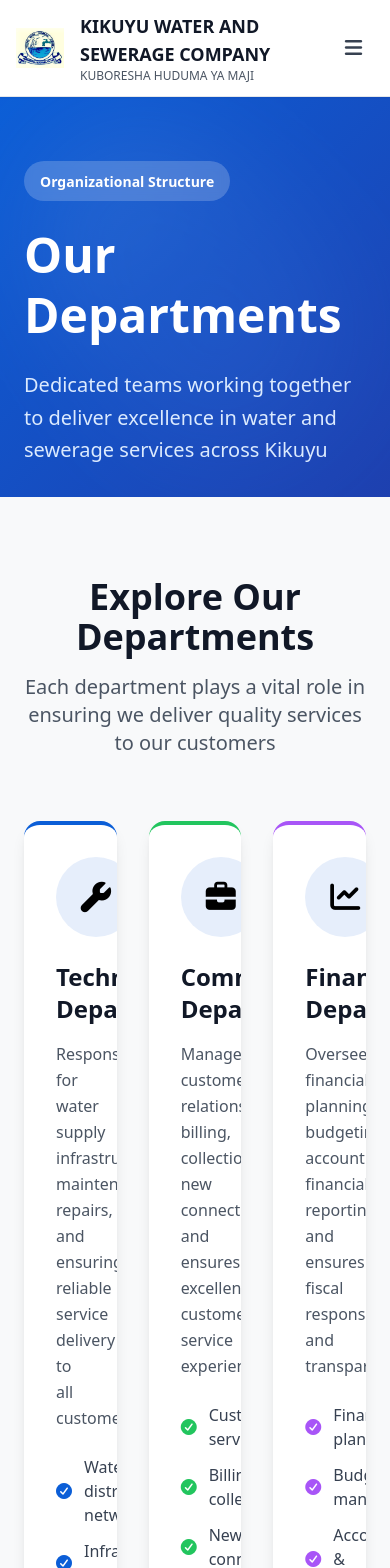
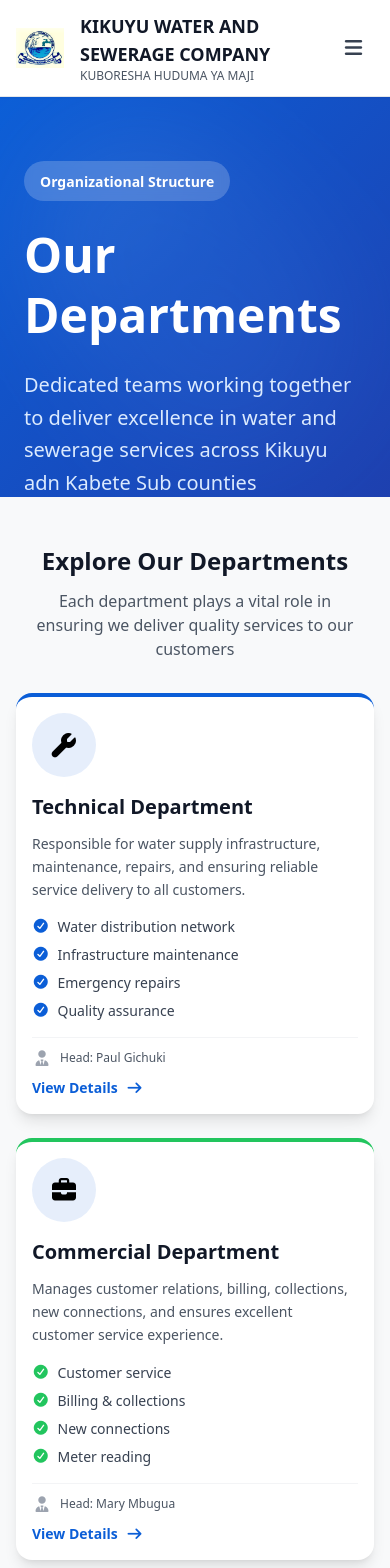
Before and after one commit to KikuyuWater/Kikuyu-Water, a React (Create React App) app in the folder kikuyu-water/: page /departments in a window 390 px wide. Shown: the top 1568 px of the page. Built offline with nearby package versions, Linux system fonts and the light colour scheme.

Commit message:
Make departments overview section mobile-friendly with responsive grid and spacing

```diff
--- a/kikuyu-water/src/pages/department-page/DepartmentsOverviewSection.jsx
+++ b/kikuyu-water/src/pages/department-page/DepartmentsOverviewSection.jsx
@@ -21,38 +21,38 @@ const DepartmentsOverviewSection = () => {
           id="dept-card-technical"
           className={`bg-white rounded-2xl shadow-lg hover:shadow-2xl transition overflow-hidden border-t-4 border-${dept.theme.color} group cursor-pointer`}
         >
-          <div className="p-8">
-            <div className="bg-primary/10 w-20 h-20 rounded-full flex items-center justify-center mb-6 group-hover:bg-primary group-hover:scale-110 transition-all">
+          <div className="p-4 sm:p-6 md:p-8">
+            <div className="bg-primary/10 w-16 h-16 sm:w-20 sm:h-20 rounded-full flex items-center justify-center mb-4 sm:mb-6 group-hover:bg-primary group-hover:scale-110 transition-all">
               <i
                 className={`fa-solid ${dept.icon} text-${
                   textColorMap[dept.theme.color]
-                } text-3xl group-hover:text-white transition`}
+                } text-2xl sm:text-3xl group-hover:text-white transition`}
               ></i>
             </div>
-            <h3 className="text-2xl font-bold text-gray-900 mb-4">
+            <h3 className="text-xl sm:text-2xl font-bold text-gray-900 mb-3 sm:mb-4">
               {dept.title}
             </h3>
-            <p className="text-gray-600 mb-6 leading-relaxed">
+            <p className="text-sm sm:text-base text-gray-600 mb-4 sm:mb-6 leading-relaxed">
               {dept.description}
             </p>
-            <div className="space-y-3 mb-6">
+            <div className="space-y-2 sm:space-y-3 mb-4 sm:mb-6">
               {dept.features.map((service, index) => (
-                <div className="flex items-center text-gray-700" key={index}>
+                <div className="flex items-start text-gray-700 text-sm sm:text-base" key={index}>
                   <i
-                    className={`fa-solid fa-check-circle text-${dept.theme.color} mr-3`}
+                    className={`fa-solid fa-check-circle text-${dept.theme.color} mr-2 sm:mr-3 mt-0.5 flex-shrink-0`}
                   ></i>
                   <span>{service}</span>
                 </div>
               ))}
             </div>
-            <div className="border-t border-gray-100 pt-4 flex items-center justify-between">
+            <div className="border-t border-gray-100 pt-3 sm:pt-4 flex flex-col sm:flex-row items-start sm:items-center justify-between gap-3 sm:gap-0">
               <div className="flex items-center">
                 <i className="fa-solid fa-user-tie text-gray-400 mr-2"></i>
-                <span className="text-sm text-gray-600">Head: {dept.head}</span>
+                <span className="text-xs sm:text-sm text-gray-600">Head: {dept.head}</span>
               </div>
               <Link
                 to={`/departments/${dept.id}`}
-                className="text-primary font-bold flex items-center hover:underline"
+                className="text-primary font-bold flex items-center hover:underline text-sm sm:text-base"
               >
                 View Details <i className="fa-solid fa-arrow-right ml-2"></i>
               </Link>
@@ -66,19 +66,19 @@ const DepartmentsOverviewSection = () => {
   };
 
   return (
-    <section id="departments-overview" className="py-20 bg-neutral">
-      <div className="max-w-7xl mx-auto px-6">
-        <div className="text-center mb-16">
-          <h2 className="text-4xl font-black text-gray-900 mb-4">
+    <section id="departments-overview" className="py-12 sm:py-16 md:py-20 bg-neutral">
+      <div className="max-w-7xl mx-auto px-4 sm:px-6 lg:px-8">
+        <div className="text-center mb-8 sm:mb-12 md:mb-16">
+          <h2 className="text-2xl sm:text-3xl md:text-4xl font-black text-gray-900 mb-3 sm:mb-4">
             Explore Our Departments
           </h2>
-          <p className="text-xl text-gray-600 max-w-3xl mx-auto">
+          <p className="text-base sm:text-lg md:text-xl text-gray-600 max-w-3xl mx-auto px-4">
             Each department plays a vital role in ensuring we deliver quality
             services to our customers
           </p>
         </div>
 
-        <div className="grid grid-cols-3 gap-8 mb-12">
+        <div className="grid grid-cols-1 md:grid-cols-2 lg:grid-cols-3 gap-6 sm:gap-8 mb-8 sm:mb-12">
           {displayDepartments()}
         </div>
       </div>
--- a/kikuyu-water/src/pages/department-page/HeroSection.jsx
+++ b/kikuyu-water/src/pages/department-page/HeroSection.jsx
@@ -20,7 +20,7 @@ const HeroSection = () => {
           </h1>
           <p className="text-xl text-blue-100 leading-relaxed mb-8">
             Dedicated teams working together to deliver excellence in water and
-            sewerage services across Kikuyu
+            sewerage services across Kikuyu adn Kabete Sub counties
           </p>
           <div className="flex items-center space-x-8">
             <div className="flex items-center">
```
